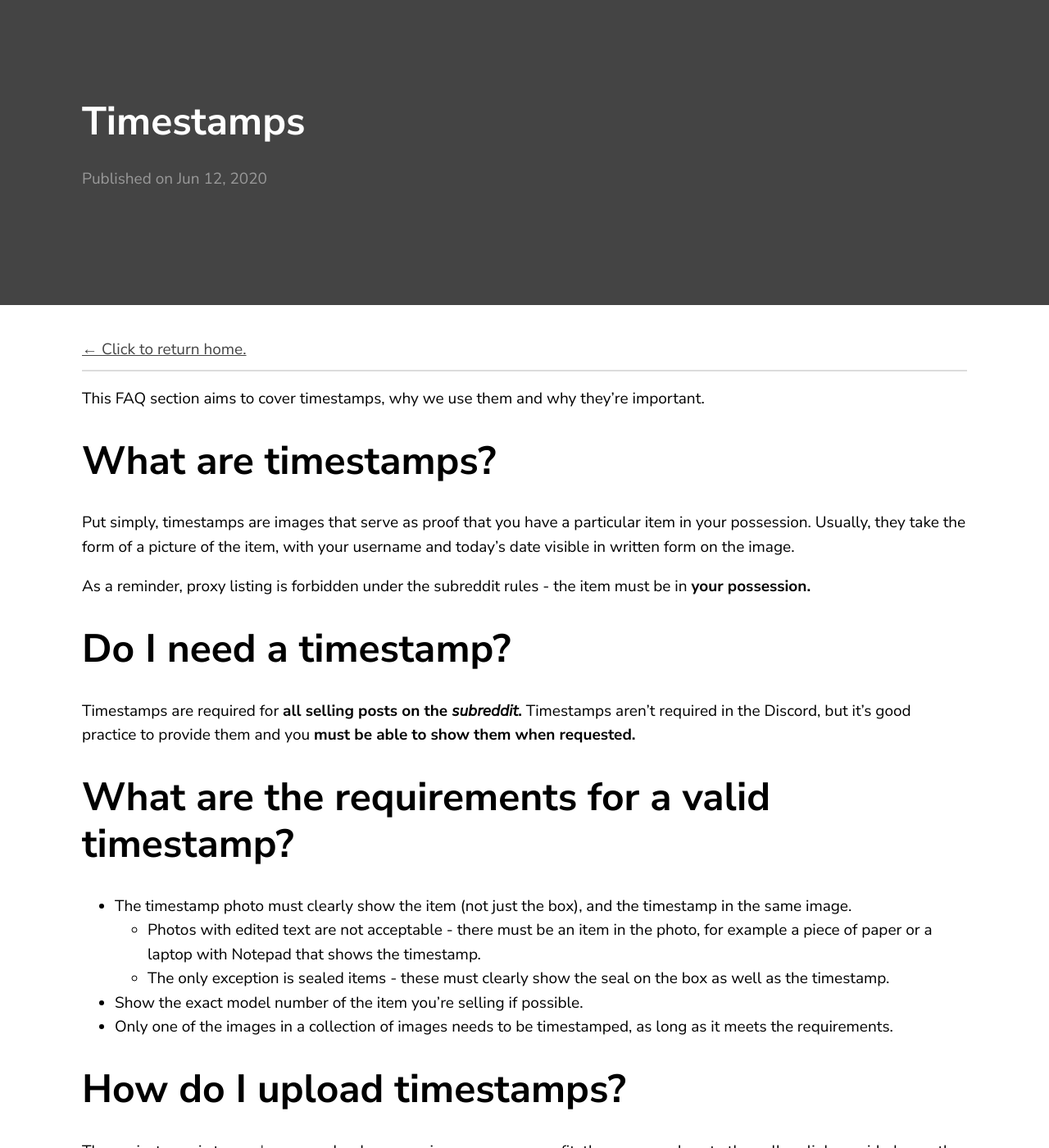
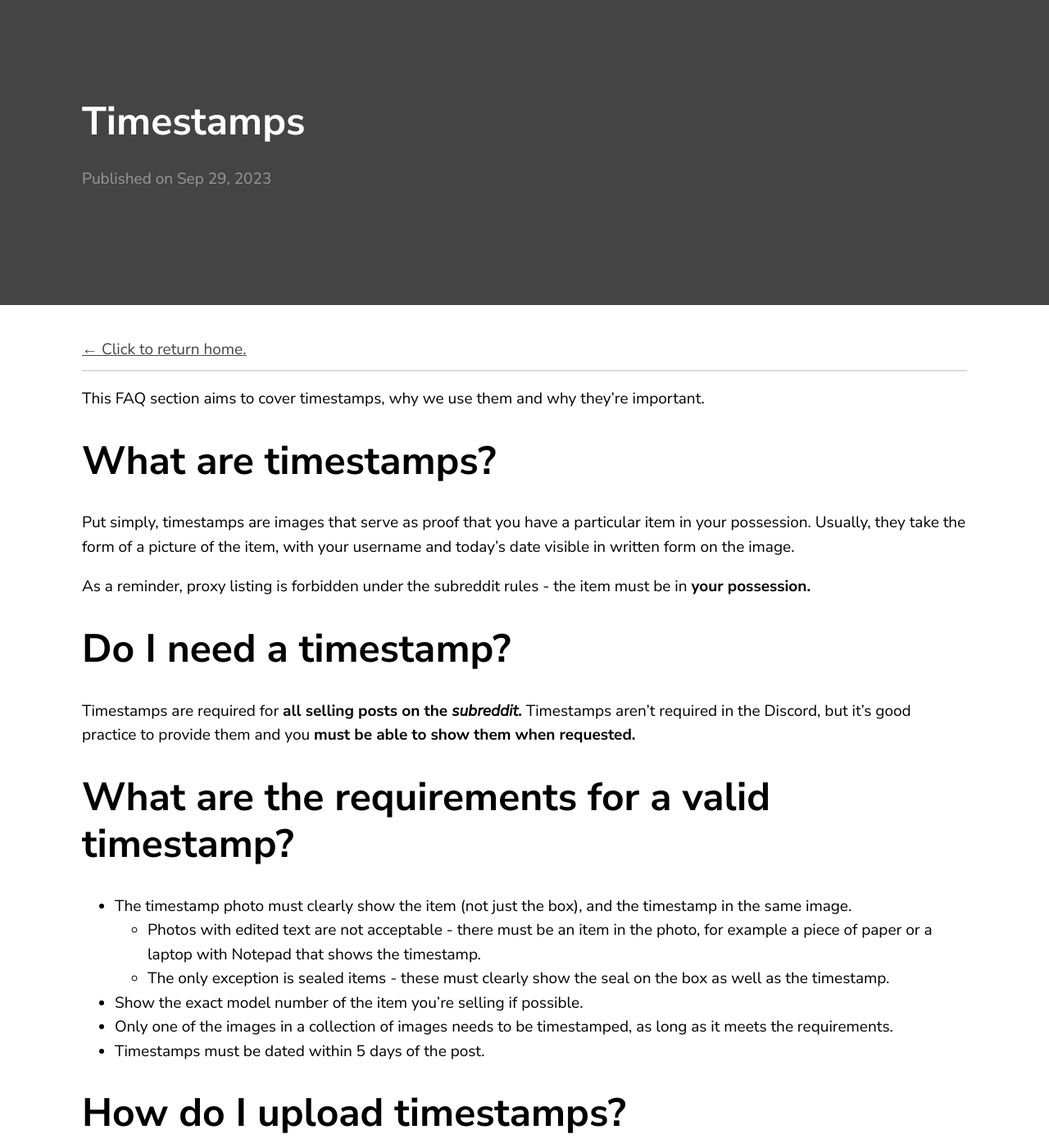
Before and after one commit to samarsault/texture, a Jekyll site: the page built from _posts/2020-08-12-timestamps.markdown, in a window 1280 px wide and 1400 px high. Shown: the whole window at 82% size. Built offline with Jekyll 4.4.1, drawn with Linux system fonts in a browser that asks for light colours.

Commit message:
Update 2023-09-29-timestamps.markdown

```diff
--- a/_posts/2020-08-12-timestamps.markdown
+++ b/_posts/2020-08-12-timestamps.markdown
@@ -1,7 +1,7 @@
 ---
 layout: post
 title:  "Timestamps"
-date:   2020-06-12 00:00:03 +0000
+date:   2023-09-29 16:05:03 +0000
 ---
 
 This FAQ section aims to cover timestamps, why we use them and why they're important.
@@ -23,6 +23,7 @@ Timestamps are required for **all selling posts on the _subreddit_.** Timestamps
     - The only exception is sealed items - these must clearly show the seal on the box as well as the timestamp.
 - Show the exact model number of the item you're selling if possible.
 - Only one of the images in a collection of images needs to be timestamped, as long as it meets the requirements.
+- Timestamps must be dated within 5 days of the post.
 
 # How do I upload timestamps?
 
```
